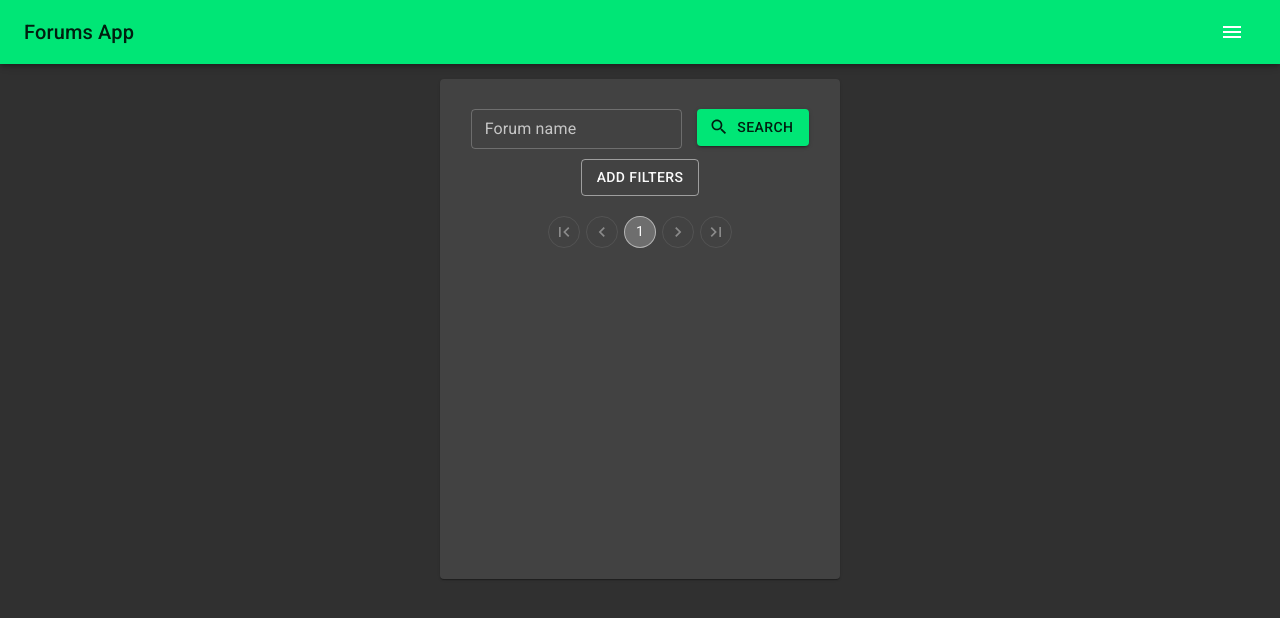
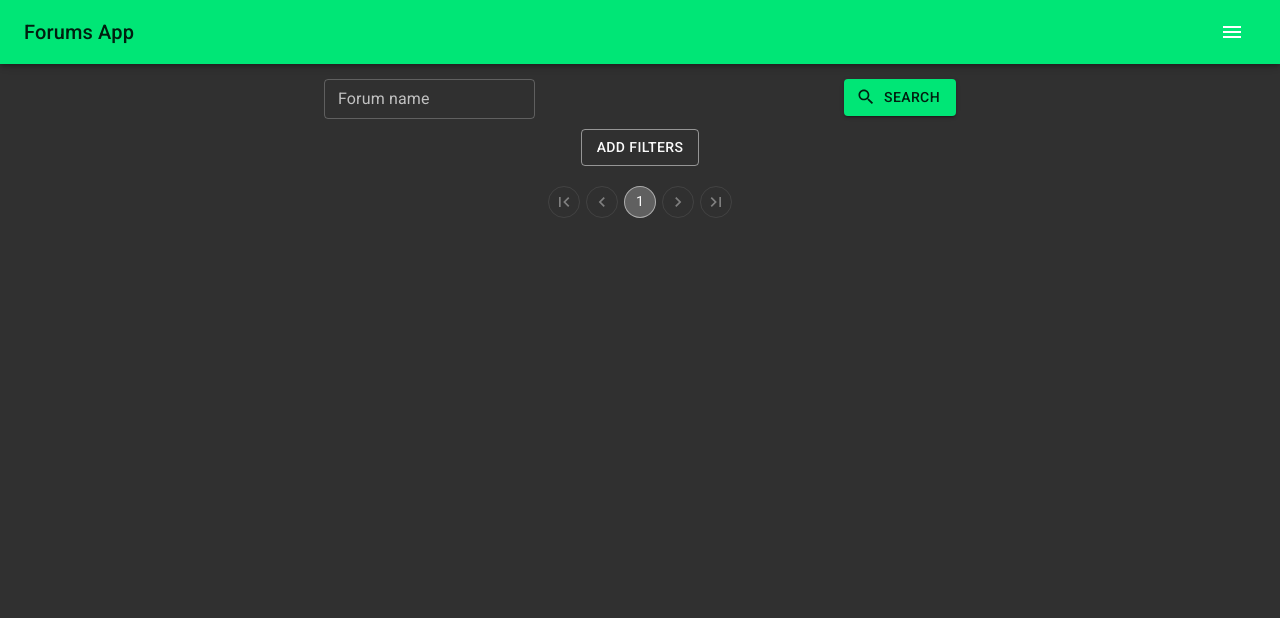
Before and after one commit to gus-tavo01/forums-app, a React (Create React App) app: page / in a window 1280 px wide. Shown: the top 618 px of the page. Built offline with nearby package versions, Linux system fonts and the light colour scheme.

Commit message:
fix forum cards styles

```diff
--- a/src/pages/Forums.js
+++ b/src/pages/Forums.js
@@ -4,7 +4,6 @@ import { useSelector, useDispatch } from 'react-redux';
 import { makeStyles } from '@material-ui/core/styles';
 import Container from '@material-ui/core/Container';
 import Grid from '@material-ui/core/Grid';
-import Paper from '@material-ui/core/Paper';
 import TextField from '@material-ui/core/TextField';
 import InputLabel from '@material-ui/core/InputLabel';
 import Select from '@material-ui/core/Select';
@@ -35,9 +34,7 @@ const useStyles = makeStyles(() => ({
     justifyContent: 'center',
   },
   paper: {
-    marginTop: 15,
     padding: 15,
-    minHeight: '500px',
     minWidth: '400px',
   },
   form: {
@@ -102,9 +99,8 @@ function Forums() {
   };
 
   return (
-    <Grid container justify="center">
-      <Paper className={classes.paper}>
-        <PageTitle>Public forums</PageTitle>
+    <Grid container justify="center" className={classes.paper}>
+      <PageTitle content="Public forums" />
       <Grid container item direction="column">
         <Grid container item justify="space-evenly">
           <TextField
@@ -205,7 +201,6 @@ function Forums() {
           </Button>
         </DialogActions>
       </Dialog>
-      </Paper>
     </Grid>
   );
 }
```
Lines whose indentation alone changed are shown as unchanged.
